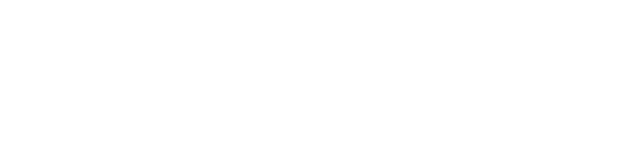
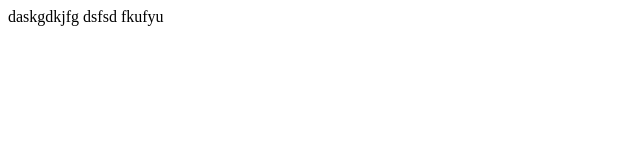
Before and after one commit to liu-liang15/test-vue02, a plain HTML site: page aaa/index.html in a window 1280 px wide. Shown: the whole page, without its empty margins (0-640 px from the left). Drawn offline with Linux system fonts and the light colour scheme.

Commit message:
阿道夫as

```diff
--- a/aaa/index.html
+++ b/aaa/index.html
@@ -6,6 +6,11 @@
 		<script src="js/vue.js" type="text/javascript" charset="utf-8"></script>
 	</head>
 	<body>
-
+		<div id="">
+			<div id="dsjakjghsd">
+				daskgdkjfg
+				dsfsd fkufyu
+			</div>
+		</div>
 	</body>
 </html>
```
